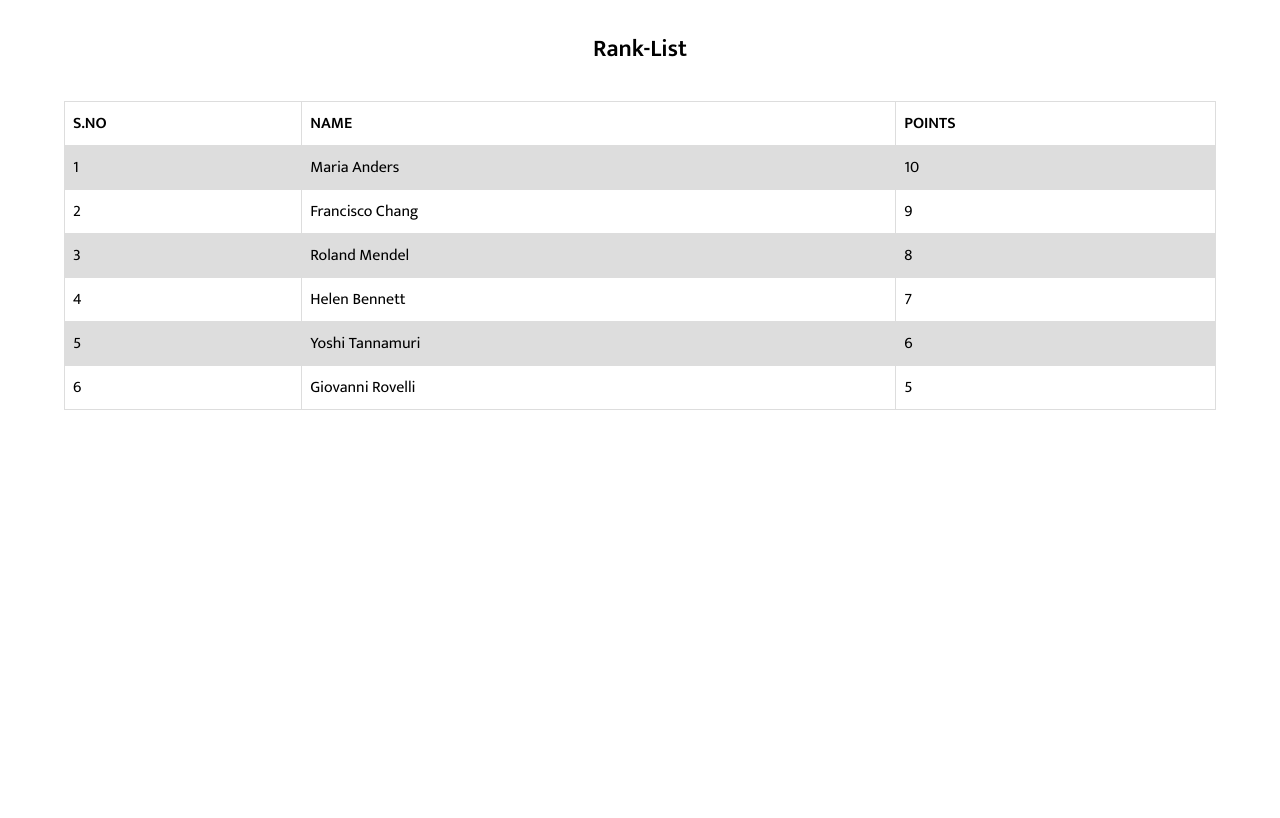
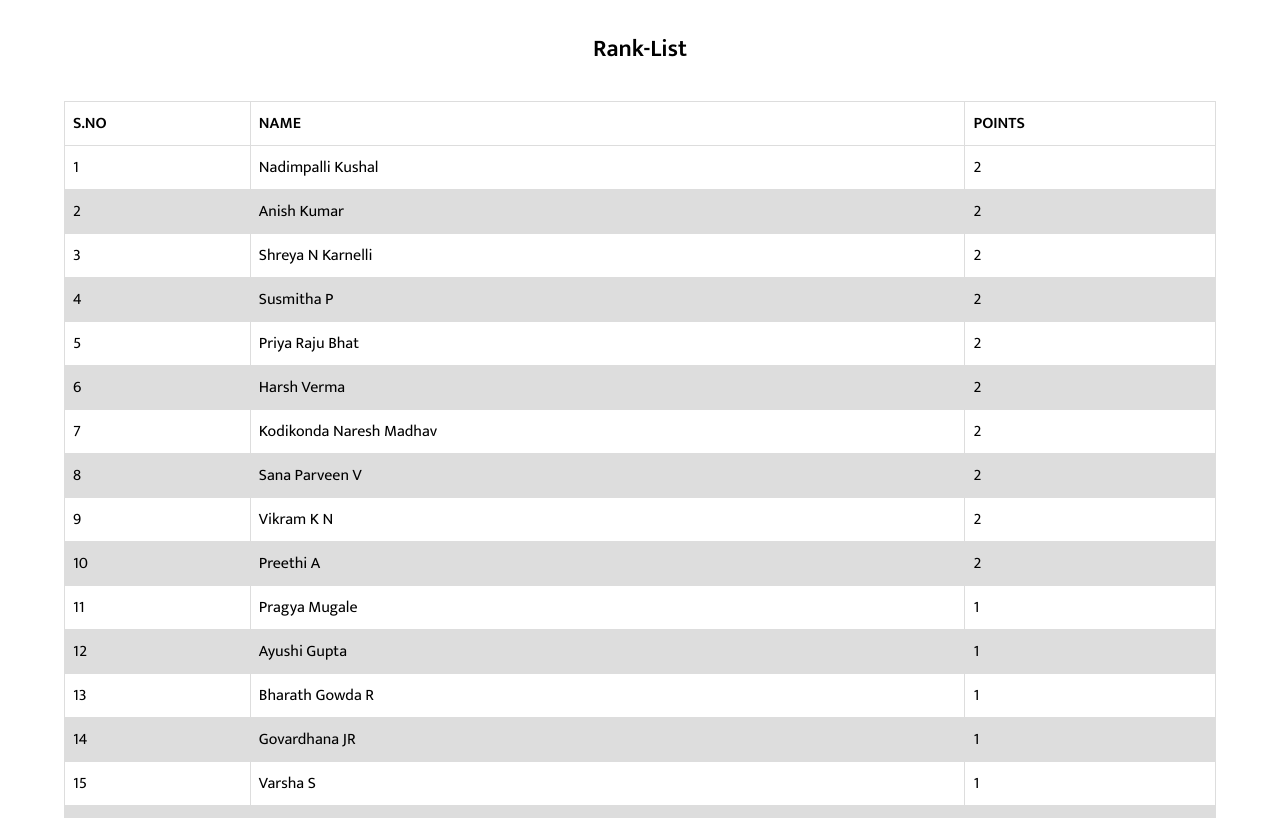
Before and after one commit to ashish-gopalika/techhub-ranklist, a plain HTML site: page index.html in a window 1280 px wide. Shown: the part 131-949 px from the top of the page. Before the commit the page ends 800 px from the top, so only its background shows below. Drawn offline with Linux system fonts and the light colour scheme.

Commit message:
completed with js and data entry

```diff
--- a/index.html
+++ b/index.html
@@ -5,12 +5,14 @@
     <meta http-equiv="X-UA-Compatible" content="IE=edge">
     <meta name="viewport" content="width=device-width, initial-scale=1.0">
     <link rel="stylesheet" href="style.css">
+    <link rel="shortcut icon" type="image/ico" href="assets/favicon.ico">
     <title>Home - TechHub :: Community</title>
 </head>
-<body>
+<body onload="putData()">
+
     <section>
         <div class="logo">
-            <img class="techhub-logo" src="images/logo-full-transparent.png" alt="tech-hub logo">
+            <img class="techhub-logo" src="assets/logo-full-transparent.png" alt="tech-hub logo">
         </div>
     </section>
     <section class="main-content">
@@ -22,40 +24,105 @@
                     <th>NAME</th>
                     <th>POINTS</th>
                 </tr>
-                <tr>
-                    <td>1</td>
-                    <td>Maria Anders</td>
-                    <td>10</td>
-                </tr>
-                <tr>
-                    <td>2</td>
-                    <td>Francisco Chang</td>
-                    <td>9</td>
-                </tr>
-                <tr>
-                    <td>3</td>
-                    <td>Roland Mendel</td>
-                    <td>8</td>
-                </tr>
-                <tr>
-                    <td>4</td>
-                    <td>Helen Bennett</td>
-                    <td>7</td>
-                </tr>
-                <tr>
-                    <td>5</td>
-                    <td>Yoshi Tannamuri</td>
-                    <td>6</td>
-                </tr>
-                <tr>
-                    <td>6</td>
-                    <td>Giovanni Rovelli</td>
-                    <td>5</td>
-                </tr>
+                <tbody id="tableData">
+
+                </tbody>
             </table>
         </div>
     </section>
+    <script>
+        var data=[
+            {
+                name: 'Nadimpalli Kushal',
+                points: 2
+            },
+            {
+                name: 'Anish Kumar',
+                points: 2
+            },
+            {
+                name: 'Shreya N Karnelli',
+                points: 2
+            },
+            {
+                name: 'Susmitha P',
+                points: 2
+            },
+            {
+                name: 'Priya Raju Bhat',
+                points: 2
+            },
+            {
+                name: 'Harsh Verma',
+                points: 2
+            },
+            {
+                name: 'Kodikonda Naresh Madhav',
+                points: 2
+            },
+            {
+                name: 'Sana Parveen V',
+                points: 2
+            },
+            {
+                name: 'Vikram K N',
+                points: 2
+            },
+            {
+                name: 'Preethi A',
+                points: 2
+            },
+            {
+                name: 'Pragya Mugale',
+                points: 1
+            },
+            {
+                name: 'Ayushi Gupta',
+                points: 1
+            },
+            {
+                name: 'Bharath Gowda R',
+                points: 1
+            },
+            {
+                name: 'Govardhana JR',
+                points: 1
+            },
+            {
+                name: 'Varsha S',
+                points: 1
+            },
+            {
+                name: 'Rishabh Jain',
+                points: 1
+            },
+            {
+                name: 'Sandesh Lokesh Kothari',
+                points: 1
+            },
+            {
+                name: 'Koustav Das',
+                points: 1
+            },
+            {
+                name: 'Pushakaran H S',
+                points: 1
+            },
+        ]
+        function putData()
+        {
 
+            var dataList="";
+            var count=1;
+            for(i of data){
+                dataList=dataList+"<tr>"+"<td>"+count.toString(10)+"</td>"+"<td>"+i.name+"</td>"+"<td>"+i.points+"</td>"+"</tr>";
+                count+=1;
+            }
+            count=1;
+            document.getElementById('tableData').innerHTML=dataList;
+        }
+
+    </script>
 
 </body>
 </html>
```
Also changed, not shown: assets/favicon.ico (added), assets/logo-full-transparent.png (renamed from images/logo-full-transparent.png).
